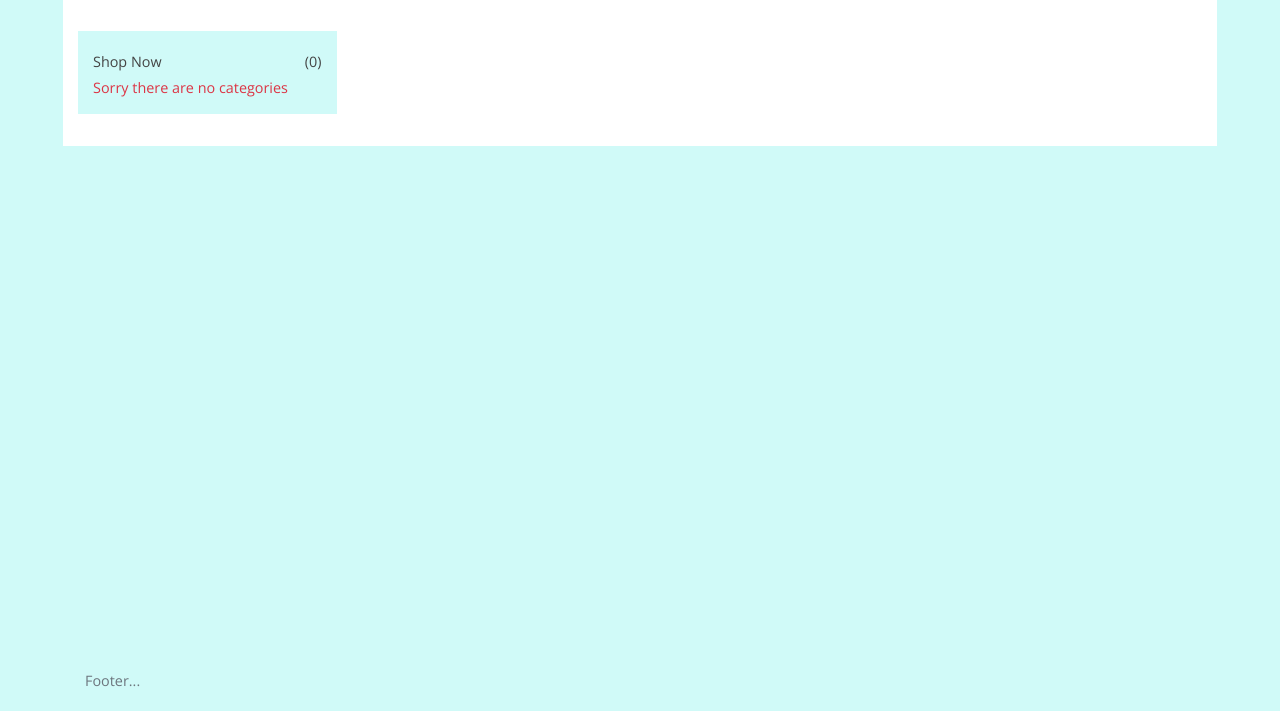
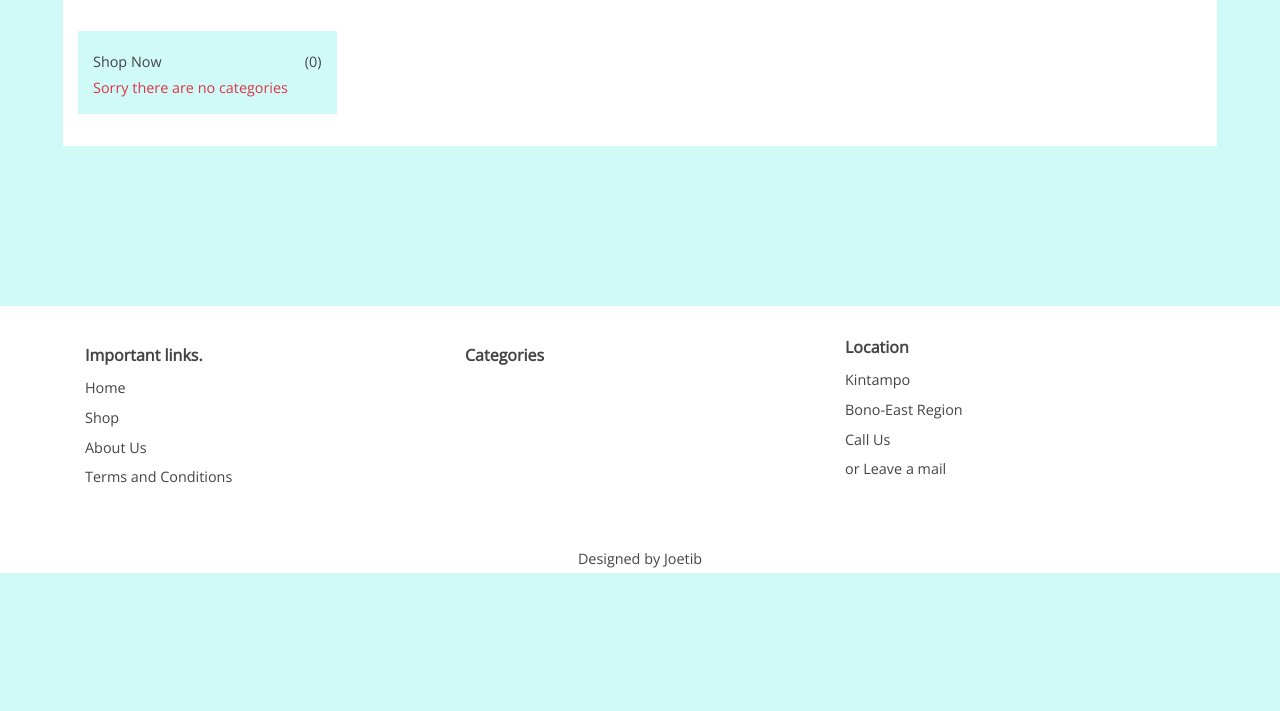
Before and after one commit to Adomah-Abubakar/joetib-shop, a Django app: page / in a window 1280 px wide. Shown: the part 89-800 px from the top of the page. Run offline with Django 3.2, Linux system fonts and the light colour scheme; data that the repository does not hold is empty; some libraries are stand-ins or nearby versions.

Commit message:
Fixed footer

```diff
--- a/apps/shop/templates/shop/homepage.html
+++ b/apps/shop/templates/shop/homepage.html
@@ -51,13 +51,9 @@
         {% for category in categories %}
         <!-- End mobile category filter -->
         <div class="col-12 px-0 px-sm-2 pt-4 ">
-            <div class=" shadow- bg-primary text-white-fixed p-3">
-                <a href="{{ category.get_absolute_url }}"> {{ category }}</a>
-
-            </div>
             {% with banners=category.get_active_banners %}
             {% if banners %}
-            <div class="banner-slide-container py-2 mx-0">
+            <div class="banner-slide-container py-2 my-2 mx-0">
                 {% for banner in banners %}
                 <div class="banner-slide bg-white p-2  p-md-3 rounded">
                     <img src="{{ banner.image.url }}">
@@ -67,6 +63,11 @@
 
             {% endif %}
             {% endwith %}
+            <div class=" shadow- bg-primary text-white-fixed p-3">
+                <a href="{{ category.get_absolute_url }}"> {{ category }}</a>
+
+            </div>
+
             <div class="products-grid shadow- b-white">
                 {% for product in category.products.all|slice:6 %}
                 {% include 'shop/_partials/_product_card.html' %}
--- a/static/css/base.css
+++ b/static/css/base.css
@@ -127,12 +127,8 @@ body {
 }
 
 .footer {
-  position: absolute;
-  bottom: 0;
-  width: 100%;
-  height: 60px;
+
   /* Set the fixed height of the footer here */
-  line-height: 60px;
   /* Vertically center the text there */
   background-color: var(--main-background);
 }
--- a/templates/_base.html
+++ b/templates/_base.html
@@ -266,9 +266,35 @@
   </div>
 
 
-  <footer class="footer">
+  <footer class="footer bg-white ">
     <div class="container">
-      <span class="text-muted">Footer...</span>
+      <div class="row py-4">
+        <div class="col-sm-6 col-md-4 py-3">
+          <h6 class='font-weight-bold'>Important links.</h6>
+          <p class="m-0 py-1"><a href="{% url 'shop:home-page' %}">Home</a></p>
+          <p class="m-0 py-1"><a href="{% url 'shop:product-list' %}">Shop</a></p>
+          <p class="m-0 py-1"><a href="#">About Us</a></p>
+          <p class="m-0 py-1"><a href="#">Terms and Conditions</a></p>
+        </div>
+        <div class="col-sm-6 col-md-4 py-3">
+          <h6 class='font-weight-bold'>Categories</h6>
+          {% for category in all_categories %}
+          <p class="m-0 py-1"><a href="{{ category.get_absolute_url }}">{{ category }}</a></p>
+
+          {% endfor %}
+
+        </div>
+        <div class="col-md-4 py-2">
+          <h6 class='font-weight-bold'>Location</h6>
+          <p class="m-0 py-1">Kintampo</p>
+          <p class="m-0 py-1">Bono-East Region</p>
+          <p class="m-0 py-1"><a href="tel:011111111">Call Us</a></p>
+          <p class="m-0 py-1 ">or <a href="mailto:admin@jotimall.com">Leave a mail</a></p>
+
+
+        </div>
+      </div>
+      <p class="m-0 pt-3 pb-1 text-center">Designed by <a href="#" class="text-center">Joetib</a></p>
     </div>
   </footer>
 
```
Lines whose indentation alone changed are shown as unchanged.
